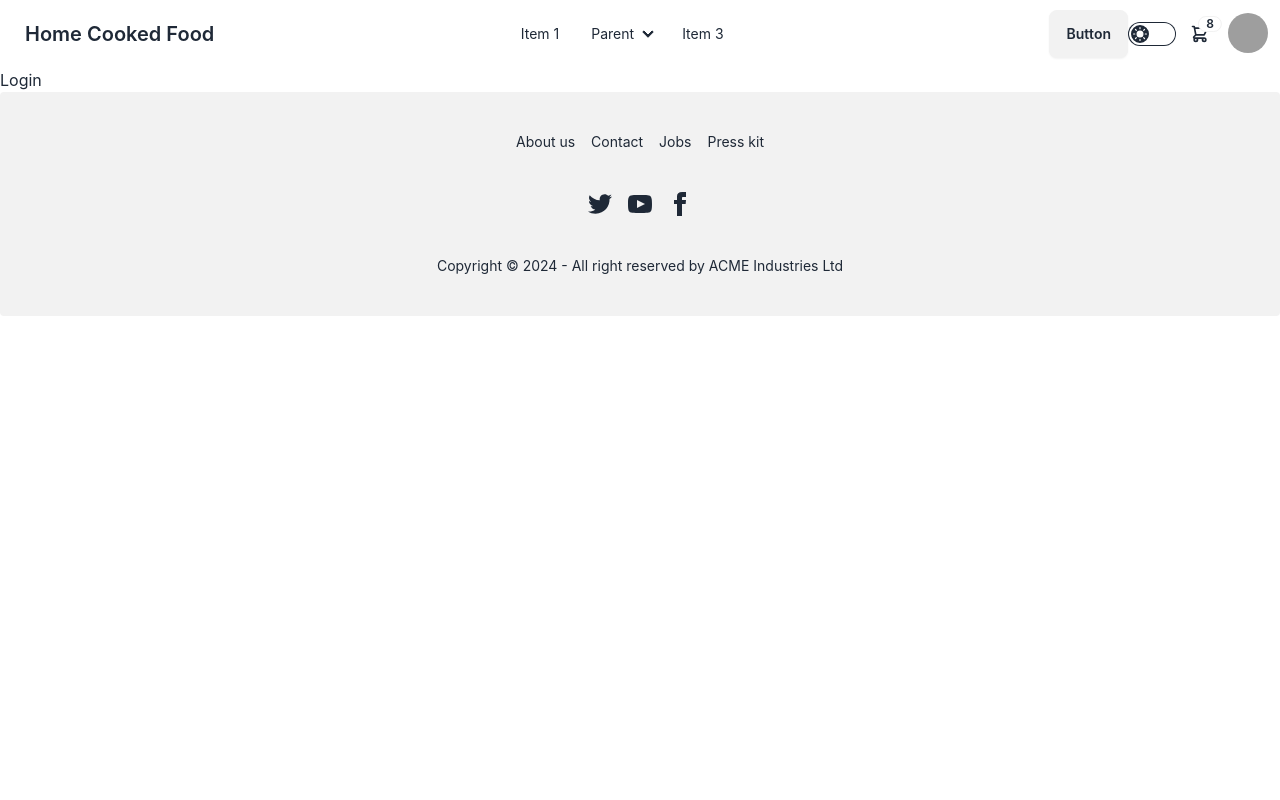
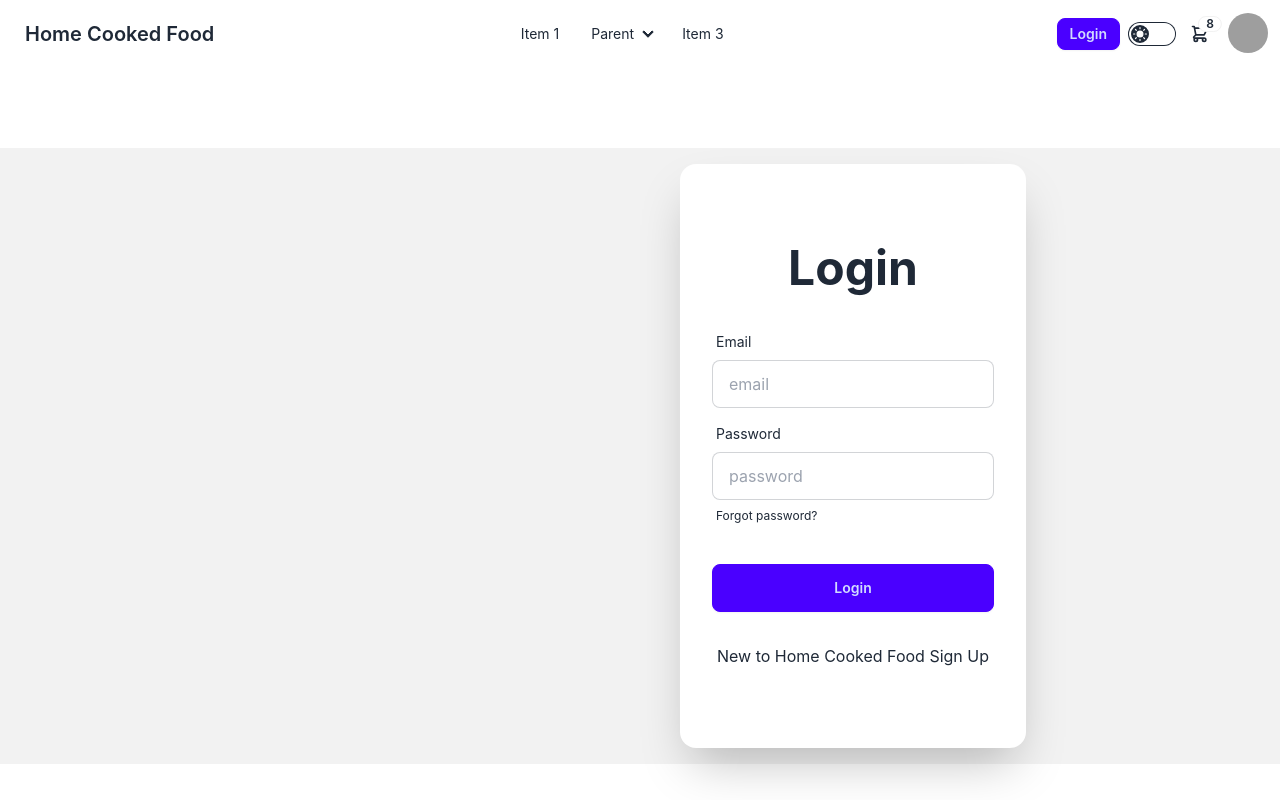
Before and after one commit to raaakib0/home-cooked-food-client, a React (Create React App) app: page /login in a window 1280 px wide. Shown: the top 800 px of the page. Built offline with nearby package versions, Linux system fonts and the light colour scheme; grey boxes are pictures that could not be loaded.

Commit message:
login page add and linked

```diff
--- a/src/Pages/Login/Login.js
+++ b/src/Pages/Login/Login.js
@@ -2,8 +2,46 @@ import React from 'react';
 
 const Login = () => {
     return (
-        <div>
-            <h2>Login</h2>
+        <div className="hero w-full my-20 bg-blue-200 dark:bg-base-200">
+            <div className="hero-content grid gap-20 md:grid-cols-2 flex-col lg:flex-row">
+                <div className="text-center lg:text-left">
+                    {/* <img className='w-3/4' src={img} alt="" /> */}
+                </div>
+                <div className="card flex-shrink-0 w-full max-w-sm shadow-2xl bg-base-100 py-20">
+                    <h1 className="text-5xl text-center font-bold">Login</h1>
+                    {/* <form onSubmit={handleLogin} className="card-body"> */}
+                    <form className="card-body">
+                        <div className="form-control">
+                            <label className="label">
+                                <span className="label-text">Email</span>
+                            </label>
+                            <input type="text" name='email' placeholder="email" className="input input-bordered" />
+                        </div>
+                        <div className="form-control">
+                            <label className="label">
+                                <span className="label-text">Password</span>
+                            </label>
+                            <input type="password" name='password' placeholder="password" className="input input-bordered" />
+                            <label className="label">
+                                <a href="#" className="label-text-alt link link-hover">Forgot password?</a>
+
+                            </label>
+                            {/* {loginError && <p className='text-red-600'>{loginError == "Firebase: Error (auth/user-not-found)." ? "User Not Found" : ""}</p>}
+                            {loginError && <p className='text-red-600'>{loginError == "Firebase: Error (auth/invalid-email)." ? "Invalid Email" : ""}</p>}
+                            {loginError && <p className='text-red-600'>{loginError == "Firebase: Error (auth/wrong-password)." ? "Wrong Password" : ""}</p>} */}
+                            {/* {loginError && <p className='text-red-600'>{loginError}</p>} */}
+
+                        </div>
+                        <div className="form-control mt-6">
+                            <input className="btn btn-primary" type="submit" value="Login" />
+                            {/* {loginError && <p className='text-red-600'>{loginError}</p>} */}
+                        </div>
+                    </form>
+                    {/* <p className='text-center'>New to Enjoy Trip <Link className='text-orange-600 font-bold' to="/signup">Sign Up</Link> </p> */}
+                    <p className='text-center'>New to Home Cooked Food Sign Up </p>
+                    {/* <SocialLogin></SocialLogin> */}
+                </div>
+            </div>
         </div>
     );
 };
--- a/src/Pages/Shared/Navbar.js
+++ b/src/Pages/Shared/Navbar.js
@@ -1,5 +1,6 @@
 import React from 'react';
 import { useState, useEffect } from 'react';
+import { Link } from 'react-router-dom';
 
 const Navbar = () => {
 
@@ -31,7 +32,7 @@ const Navbar = () => {
     return (
         <div className="navbar  dark:bg-base-100 bg-blue-200">
             <div className="flex-1">
-                <a className="btn btn-ghost text-xl">Home Cooked Food</a>
+                <a className="btn btn-ghost text-xl"><Link to="/" >Home Cooked Food</Link></a>
             </div>
 
             {/* <div className="navbar bg-base-100"> */}
@@ -70,7 +71,7 @@ const Navbar = () => {
                     </ul>
                 </div>
                 <div className="navbar-end">
-                    <a className="btn">Button</a>
+                <Link to="/login" className=" btn btn-primary btn-sm mr-2" >Login</Link>
                 </div>
             {/* </div> */}
 
```
Also changed, not shown: Readme.txt.
